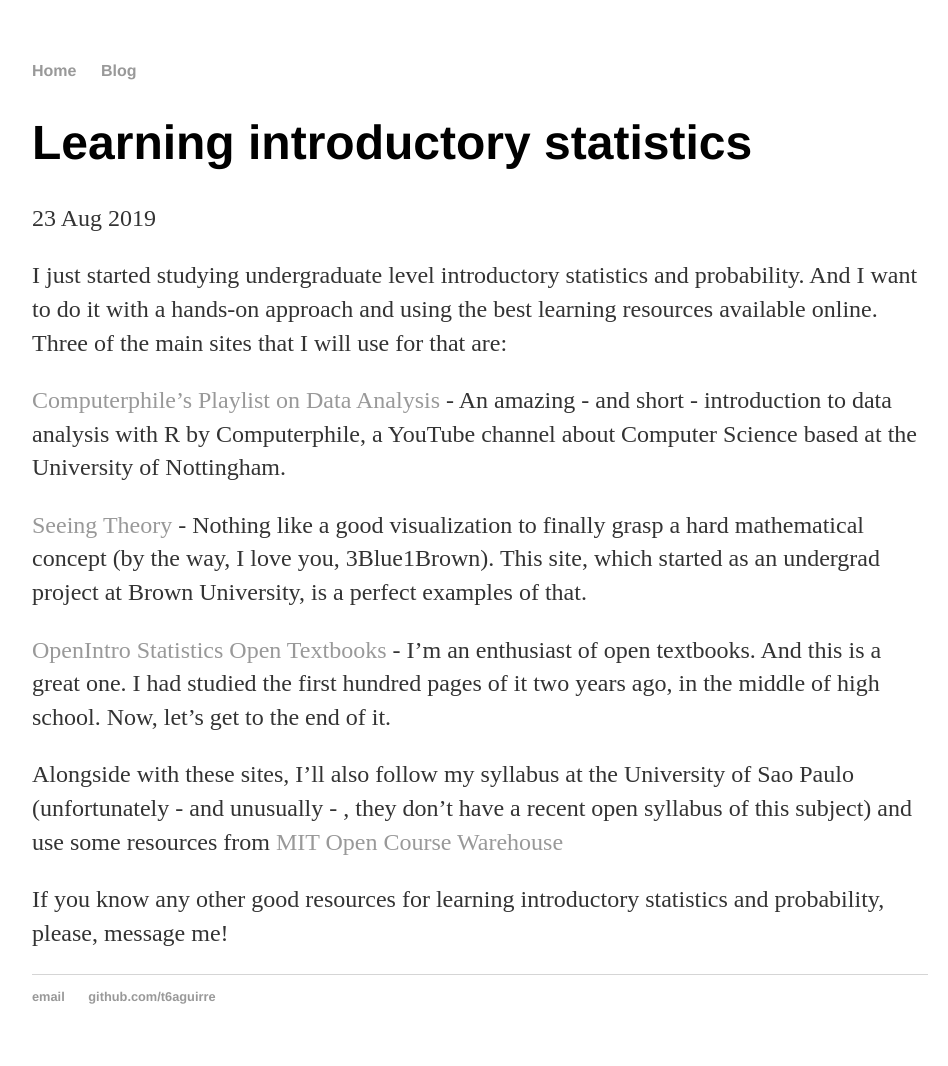
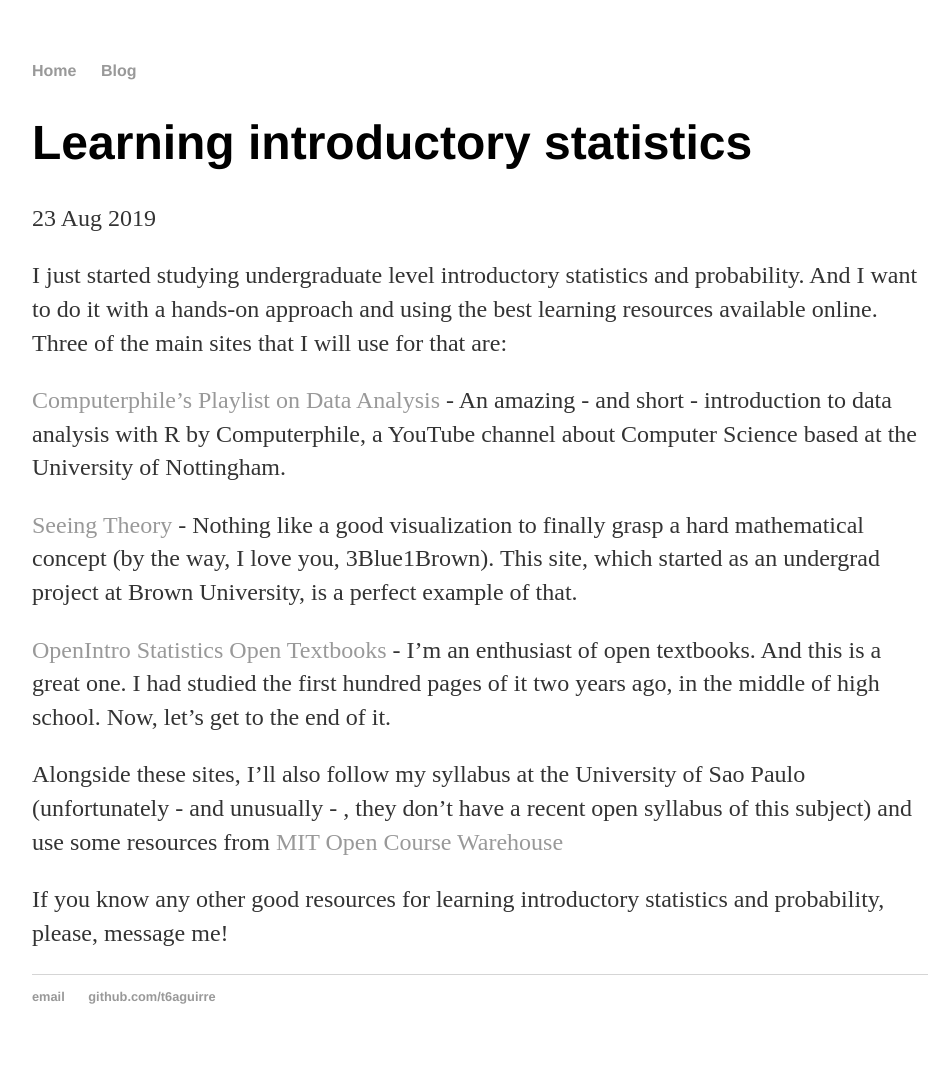
Before and after one commit to t6aguirre/old-blog, a Jekyll site: the page built from _posts/2019-08-23-intro-statistics.md, in a window 1280 px wide. Shown: the whole page, without its empty margins (160-1108 px from the left). Built offline with Jekyll 4.4.1, drawn with Linux system fonts in a browser that asks for light colours.

Commit message:
Update 2019-08-23-intro-statistics.md

```diff
--- a/_posts/2019-08-23-intro-statistics.md
+++ b/_posts/2019-08-23-intro-statistics.md
@@ -10,11 +10,11 @@
 An amazing - and short - introduction to data analysis with R by Computerphile, a YouTube channel about Computer Science based at the University of Nottingham.
 
 [Seeing Theory](https://seeing-theory.brown.edu/) -
-Nothing like a good visualization to finally grasp a hard mathematical concept (by the way, I love you, 3Blue1Brown). This site, which started as an undergrad project at Brown University, is a perfect examples of that.
+Nothing like a good visualization to finally grasp a hard mathematical concept (by the way, I love you, 3Blue1Brown). This site, which started as an undergrad project at Brown University, is a perfect example of that.
 
 [OpenIntro Statistics Open Textbooks](https://www.openintro.org/) -
 I'm an enthusiast of open textbooks. And this is a great one. I had studied the first hundred pages of it two years ago, in the middle of high school. Now, let's get to the end of it.
 
-Alongside with these sites, I’ll also follow my syllabus at the University of Sao Paulo (unfortunately - and unusually - , they don’t have a recent open syllabus of this subject) and use some resources from [MIT Open Course Warehouse](https://ocw.mit.edu/courses/mathematics/18-05-introduction-to-probability-and-statistics-spring-2014/index.htm)
+Alongside these sites, I’ll also follow my syllabus at the University of Sao Paulo (unfortunately - and unusually - , they don’t have a recent open syllabus of this subject) and use some resources from [MIT Open Course Warehouse](https://ocw.mit.edu/courses/mathematics/18-05-introduction-to-probability-and-statistics-spring-2014/index.htm)
 
 If you know any other good resources for learning introductory statistics and probability, please, message me!
```
